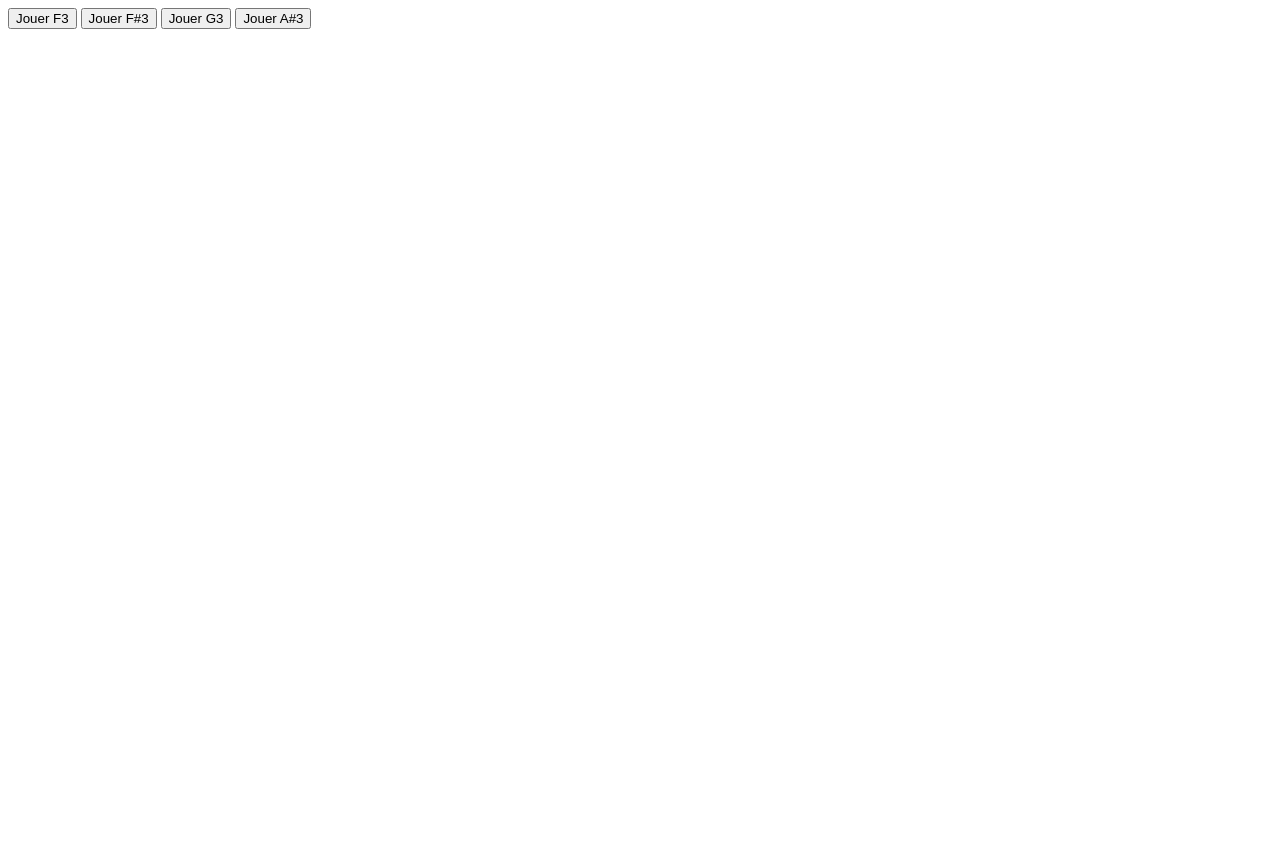
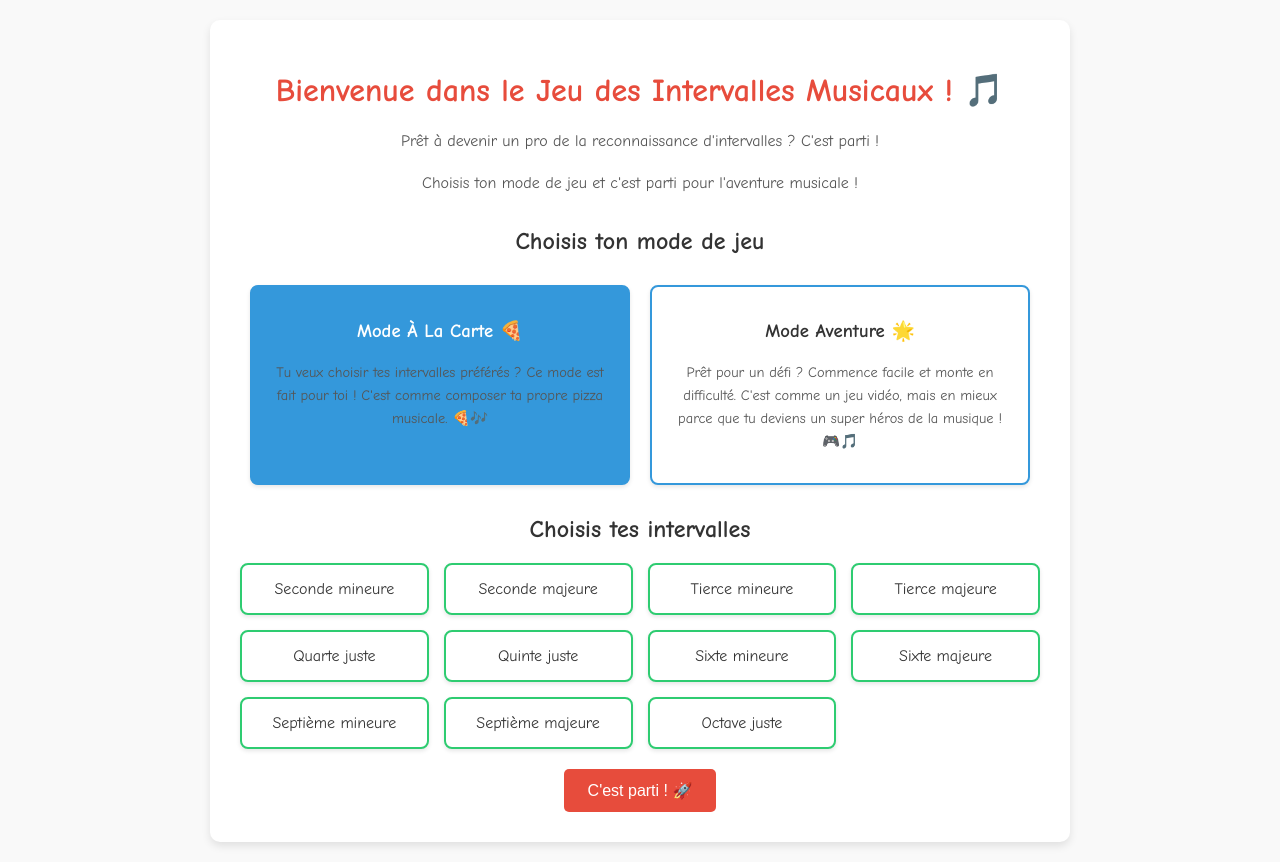
Before and after one commit to fredalto/jeu-intervalles, a plain HTML site: page index.html in a window 1280 px wide. Before the commit the page ends 800 px from the top, so only its background shows below. Drawn offline with nearby package versions, Linux system fonts and the light colour scheme; no server answers.

Commit message:
Update index.html

```diff
--- a/index.html
+++ b/index.html
@@ -1,53 +1,188 @@
 <!DOCTYPE html>
+
 <html lang="fr">
 <head>
-    <meta charset="UTF-8">
-    <meta name="viewport" content="width=device-width, initial-scale=1.0">
-    <title>Jeu de Musique</title>
-    <script src="https://cdnjs.cloudflare.com/ajax/libs/howler/2.2.3/howler.min.js"></script>
+<meta charset="utf-8"/>
+<meta content="width=device-width, initial-scale=1.0" name="viewport"/>
+<title>Présentation et Réglages</title>
+<style>
+        body {
+            font-family: 'Comic Sans MS', cursive, sans-serif;
+            margin: 0;
+            padding: 0;
+            background-color: #f9f9f9;
+            color: #333;
+        }
+        .container {
+            width: 90%;
+            max-width: 800px;
+            margin: 20px auto;
+            background: #fff;
+            padding: 30px;
+            box-shadow: 0 4px 8px rgba(0, 0, 0, 0.1);
+            border-radius: 10px;
+            text-align: center;
+        }
+        h1 {
+            color: #e74c3c;
+            margin-bottom: 20px;
+        }
+        p {
+            color: #555;
+            line-height: 1.6;
+        }
+        #settings-container {
+            margin-top: 30px;
+        }
+        .mode-selection {
+            display: flex;
+            justify-content: center;
+            margin: 20px 0;
+        }
+        .mode-card {
+            background-color: #fff;
+            border: 2px solid #3498db;
+            border-radius: 8px;
+            padding: 15px;
+            margin: 10px;
+            cursor: pointer;
+            transition: all 0.3s ease;
+            box-shadow: 0 2px 4px rgba(0, 0, 0, 0.1);
+            width: 45%;
+            text-align: center;
+        }
+        .mode-card.selected {
+            background-color: #3498db;
+            color: white;
+        }
+        .mode-card:hover {
+            box-shadow: 0 4px 8px rgba(0, 0, 0, 0.2);
+        }
+        .mode-description {
+            margin-top: 10px;
+            font-size: 0.9em;
+            color: #555;
+        }
+        .interval-grid {
+            display: grid;
+            grid-template-columns: repeat(auto-fill, minmax(150px, 1fr));
+            gap: 15px;
+            margin-top: 20px;
+        }
+        .interval-card {
+            background-color: #fff;
+            border: 2px solid #2ecc71;
+            border-radius: 8px;
+            padding: 15px;
+            cursor: pointer;
+            transition: all 0.3s ease;
+            box-shadow: 0 2px 4px rgba(0, 0, 0, 0.1);
+        }
+        .interval-card.selected {
+            background-color: #2ecc71;
+            color: white;
+        }
+        .interval-card:hover {
+            box-shadow: 0 4px 8px rgba(0, 0, 0, 0.2);
+        }
+        button {
+            background-color: #e74c3c;
+            color: white;
+            border: none;
+            border-radius: 5px;
+            padding: 12px 24px;
+            font-size: 16px;
+            cursor: pointer;
+            margin-top: 20px;
+            transition: background-color 0.3s;
+        }
+        button:hover {
+            background-color: #c0392b;
+        }
+    </style>
 </head>
 <body>
-    <button onclick="playNote('F3')">Jouer F3</button>
-    <button onclick="playNote('Fsharp3')">Jouer F#3</button>
-    <button onclick="playNote('G3')">Jouer G3</button>
-    <button onclick="playNote('Asharp3')">Jouer A#3</button>
-    <!-- Ajoutez d'autres boutons pour chaque note -->
+<div class="container">
+<h1>Bienvenue dans le Jeu des Intervalles Musicaux ! 🎵</h1>
+<p>Prêt à devenir un pro de la reconnaissance d'intervalles ? C'est parti !</p>
+<p>Choisis ton mode de jeu et c'est parti pour l'aventure musicale !</p>
+<div id="settings-container">
+<h2>Choisis ton mode de jeu</h2>
+<div class="mode-selection">
+<div class="mode-card" data-mode="custom">
+<h3>Mode À La Carte 🍕</h3>
+<p class="mode-description">Tu veux choisir tes intervalles préférés ? Ce mode est fait pour toi ! C'est comme composer ta propre pizza musicale. 🍕🎶</p>
+</div>
+<div class="mode-card" data-mode="progressive">
+<h3>Mode Aventure 🌟</h3>
+<p class="mode-description">Prêt pour un défi ? Commence facile et monte en difficulté. C'est comme un jeu vidéo, mais en mieux parce que tu deviens un super héros de la musique ! 🎮🎵</p>
+</div>
+</div>
+<div id="interval-selection" style="display: none;">
+<h2>Choisis tes intervalles</h2>
+<div class="interval-grid" id="interval-options">
+<div class="interval-card" data-interval="m2">Seconde mineure</div>
+<div class="interval-card" data-interval="M2">Seconde majeure</div>
+<div class="interval-card" data-interval="m3">Tierce mineure</div>
+<div class="interval-card" data-interval="M3">Tierce majeure</div>
+<div class="interval-card" data-interval="P4">Quarte juste</div>
+<div class="interval-card" data-interval="P5">Quinte juste</div>
+<div class="interval-card" data-interval="m6">Sixte mineure</div>
+<div class="interval-card" data-interval="M6">Sixte majeure</div>
+<div class="interval-card" data-interval="m7">Septième mineure</div>
+<div class="interval-card" data-interval="M7">Septième majeure</div>
+<div class="interval-card" data-interval="P8">Octave juste</div>
+</div>
+</div>
+<button id="start-game">C'est parti ! 🚀</button>
+</div>
+</div>
+<script>
+    document.addEventListener('DOMContentLoaded', function() {
+        const modeCards = document.querySelectorAll('.mode-card');
+        const intervalCards = document.querySelectorAll('.interval-card');
+        const intervalSelection = document.getElementById('interval-selection');
+        const startGameButton = document.getElementById('start-game');
 
-    <script>
-        // Créez un objet pour stocker les sons
-        var sounds = {};
+        let selectedMode = 'custom';
 
-        // Chargez les sons
-        function loadSounds() {
-            const notes = [
-                { name: 'F3', file: 'F3.mp3' },
-                { name: 'Fsharp3', file: 'Fsharp3.mp3' },
-                { name: 'G3', file: 'G3.mp3' },
-                { name: 'Asharp3', file: 'Asharp3.mp3' }
-                // Ajoutez d'autres notes ici
-            ];
+        modeCards.forEach(card => {
+            card.addEventListener('click', function() {
+                modeCards.forEach(c => c.classList.remove('selected'));
+                this.classList.add('selected');
+                selectedMode = this.getAttribute('data-mode');
 
-            notes.forEach(note => {
-                sounds[note.name] = new Howl({
-                    src: [`assets/sounds/${note.file}`],
-                    onloaderror: function() {
-                        console.error(`Erreur de chargement du son pour la note ${note.name}.`);
-                    }
-                });
+                if (selectedMode === 'custom') {
+                    intervalSelection.style.display = 'block';
+                } else {
+                    intervalSelection.style.display = 'none';
+                }
             });
-        }
+        });
 
-        // Fonction pour jouer une note
-        function playNote(note) {
-            if (sounds[note]) {
-                sounds[note].play();
+        // Sélectionner le mode personnalisé par défaut et afficher les intervalles
+        document.querySelector('.mode-card[data-mode="custom"]').classList.add('selected');
+        intervalSelection.style.display = 'block';
+
+        intervalCards.forEach(card => {
+            card.addEventListener('click', function() {
+                this.classList.toggle('selected');
+            });
+        });
+
+        startGameButton.addEventListener('click', function() {
+            if (selectedMode === 'custom') {
+                const selectedIntervals = Array.from(document.querySelectorAll('.interval-card.selected')).map(card => card.getAttribute('data-interval'));
+                if (selectedIntervals.length >= 2) {
+                    window.location.href = `jeu.html?intervals=${encodeURIComponent(selectedIntervals.join(','))}`;
+                } else {
+                    alert('Veuillez sélectionner au moins deux intervalles pour le Mode Jeu.');
+                }
             } else {
-                console.error(`Le son pour la note ${note} n'est pas chargé.`);
+                window.location.href = 'aventure.html';
             }
-        }
-
-        // Chargez les sons au démarrage
-        window.onload = loadSounds;
-    </script>
+        });
+    });
+</script>
 </body>
 </html>
```
